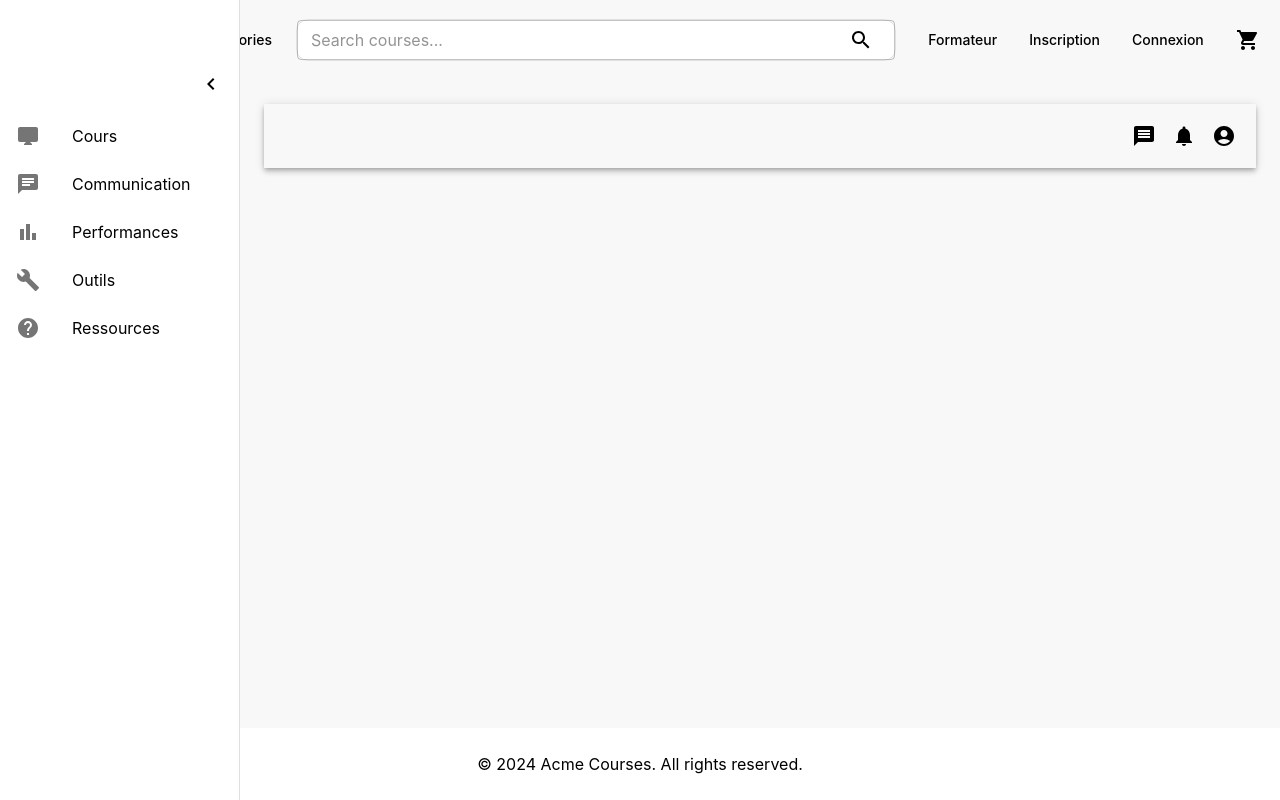
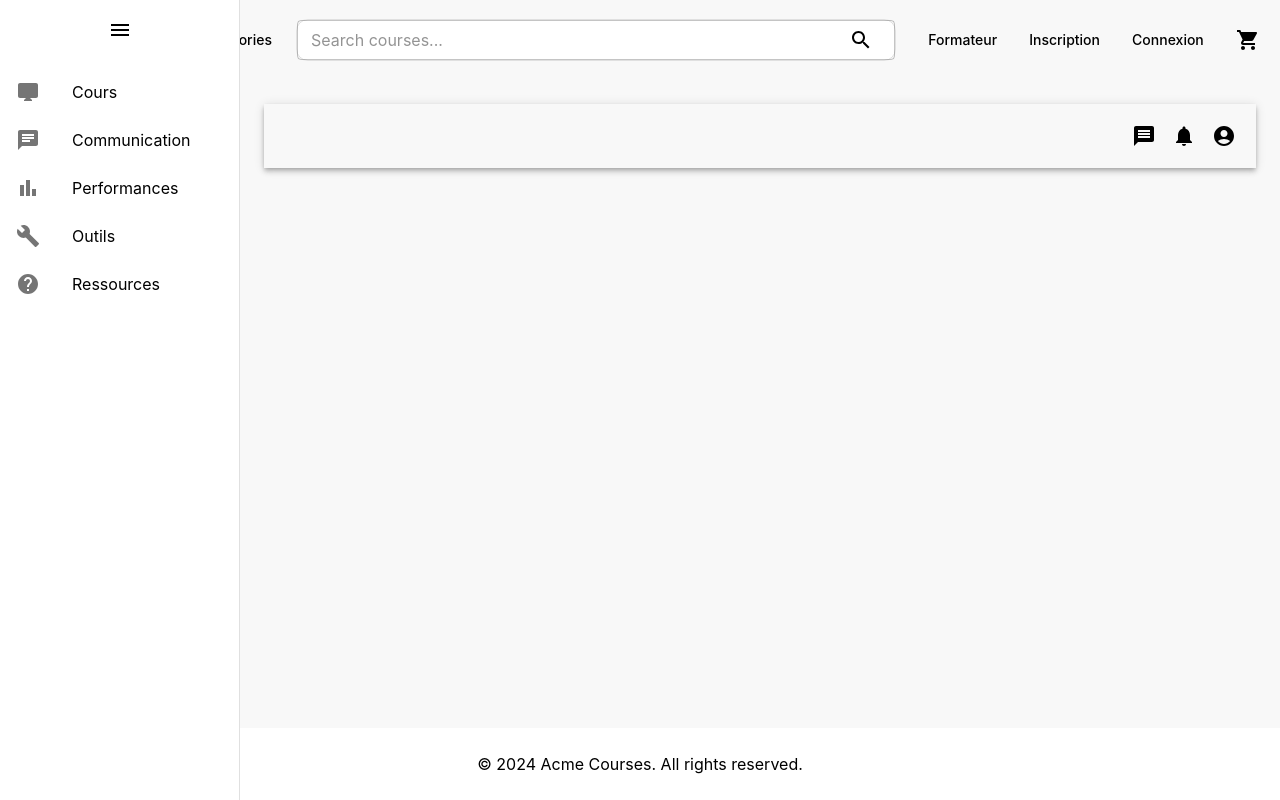
Before and after one commit to MFRADJ/mycode, a React (Create React App) app: page /trainer-dashboard in a window 1280 px wide. Built offline with nearby package versions, Linux system fonts and the light colour scheme.

Commit message:
side bar trainerdashboard

```diff
--- a/src/components/layout/Layout.jsx
+++ b/src/components/layout/Layout.jsx
@@ -19,7 +19,8 @@ const Layout = ({ children }) => {
             {/*{!shouldHideNavbar && !isDashboardRoute && <Navbar />}*/}
             {/*{isDashboardRoute && <DashboardNavbar />}*/}
             {!shouldHideNavbar && !isAuthenticated && <Navbar />}
-            {!shouldHideNavbar && isAuthenticated && <DashboardNavbar />}
+            {/*{!shouldHideNavbar && isAuthenticated && <DashboardNavbar />}*/}
+            {!shouldHideNavbar && isDashboardRoute && isAuthenticated && <DashboardNavbar />}
             <main style={{ flex: 1 }}>
                 {children}
             </main>
--- a/src/components/layout/Sidebar.jsx
+++ b/src/components/layout/Sidebar.jsx
@@ -1,65 +1,55 @@
-// src/components/Sidebar.js
-import React, { useState } from 'react';
+// src/components/layout/Sidebar.js
+import React from 'react';
 import { Link } from 'react-router-dom';
-import { Drawer, List, ListItem, ListItemIcon, ListItemText, Toolbar, IconButton } from '@mui/material';
+import { Drawer, List, ListItem, ListItemIcon, ListItemText, IconButton } from '@mui/material';
 import DesktopMacIcon from '@mui/icons-material/DesktopMac';
 import ChatIcon from '@mui/icons-material/Chat';
 import BarChartIcon from '@mui/icons-material/BarChart';
 import BuildIcon from '@mui/icons-material/Build';
 import HelpIcon from '@mui/icons-material/Help';
-import ChevronLeftIcon from '@mui/icons-material/ChevronLeft';
+import MenuIcon from '@mui/icons-material/Menu';
 
-const Sidebar = () => {
-    const [open, setOpen] = useState(true);
-
-    const handleDrawerClose = () => {
-        setOpen(false);
-    };
-
+const Sidebar = ({ isOpen, toggleDrawer }) => {
     return (
+        <>
             <Drawer
-            variant="persistent"
-            open={open}
+                variant="permanent"
+                open={isOpen}
                 sx={{
-                width: open ? 240 : 0,
-                flexShrink: 0,
                     '& .MuiDrawer-paper': {
-                    width: 240,
-                    boxSizing: 'border-box',
+                        width: isOpen ? 240 : 60,
                         transition: 'width 0.3s',
+                        overflowX: 'hidden',
                     },
                 }}
-            onClose={handleDrawerClose}
             >
-            <Toolbar />
-            <div style={{ display: 'flex', justifyContent: 'flex-end', padding: '0 8px' }}>
-                <IconButton onClick={handleDrawerClose}>
-                    <ChevronLeftIcon />
+                <IconButton onClick={toggleDrawer} sx={{ margin: '10px' }}>
+                    <MenuIcon />
                 </IconButton>
-            </div>
                 <List>
                     <ListItem button component={Link} to="/trainer-dashboard/courses">
                         <ListItemIcon><DesktopMacIcon /></ListItemIcon>
-                    <ListItemText primary="Cours" />
+                        {isOpen && <ListItemText primary="Cours" />}
                     </ListItem>
                     <ListItem button component={Link} to="/trainer-dashboard/communication">
                         <ListItemIcon><ChatIcon /></ListItemIcon>
-                    <ListItemText primary="Communication" />
+                        {isOpen && <ListItemText primary="Communication" />}
                     </ListItem>
                     <ListItem button component={Link} to="/trainer-dashboard/performance">
                         <ListItemIcon><BarChartIcon /></ListItemIcon>
-                    <ListItemText primary="Performances" />
+                        {isOpen && <ListItemText primary="Performances" />}
                     </ListItem>
                     <ListItem button component={Link} to="/trainer-dashboard/tools">
                         <ListItemIcon><BuildIcon /></ListItemIcon>
-                    <ListItemText primary="Outils" />
+                        {isOpen && <ListItemText primary="Outils" />}
                     </ListItem>
                     <ListItem button component={Link} to="/trainer-dashboard/resources">
                         <ListItemIcon><HelpIcon /></ListItemIcon>
-                    <ListItemText primary="Ressources" />
+                        {isOpen && <ListItemText primary="Ressources" />}
                     </ListItem>
                 </List>
             </Drawer>
+        </>
     );
 };
 
--- a/src/pages/TrainerDashboard.js.jsx
+++ b/src/pages/TrainerDashboard.js.jsx
@@ -9,6 +9,7 @@ import Sidebar from '../components/layout/Sidebar';
 
 const TrainerDashboard = () => {
     const [profileAnchorEl, setProfileAnchorEl] = useState(null);
+    const [isSidebarOpen, setIsSidebarOpen] = useState(true);
 
     const handleProfileMenuClick = (event) => {
         setProfileAnchorEl(event.currentTarget);
@@ -18,12 +19,22 @@ const TrainerDashboard = () => {
         setProfileAnchorEl(null);
     };
 
+    const toggleDrawer = () => {
+        setIsSidebarOpen(!isSidebarOpen);
+    };
+
     return (
         <Box sx={{ display: 'flex' }}>
-            <Sidebar />
+            <Sidebar isOpen={isSidebarOpen} toggleDrawer={toggleDrawer} />
             <Box
                 component="main"
-                sx={{ flexGrow: 1, bgcolor: 'background.default', p: 3 }}
+                sx={{
+                    flexGrow: 1,
+                    bgcolor: 'background.default',
+                    p: 3,
+                    marginLeft: isSidebarOpen ? '240px' : '60px', // Ajustement dynamique de la marge
+                    transition: 'margin-left 0.3s',
+                }}
             >
                 <AppBar position="static" color="default">
                     <Toolbar>
```
Lines whose indentation alone changed are shown as unchanged.
